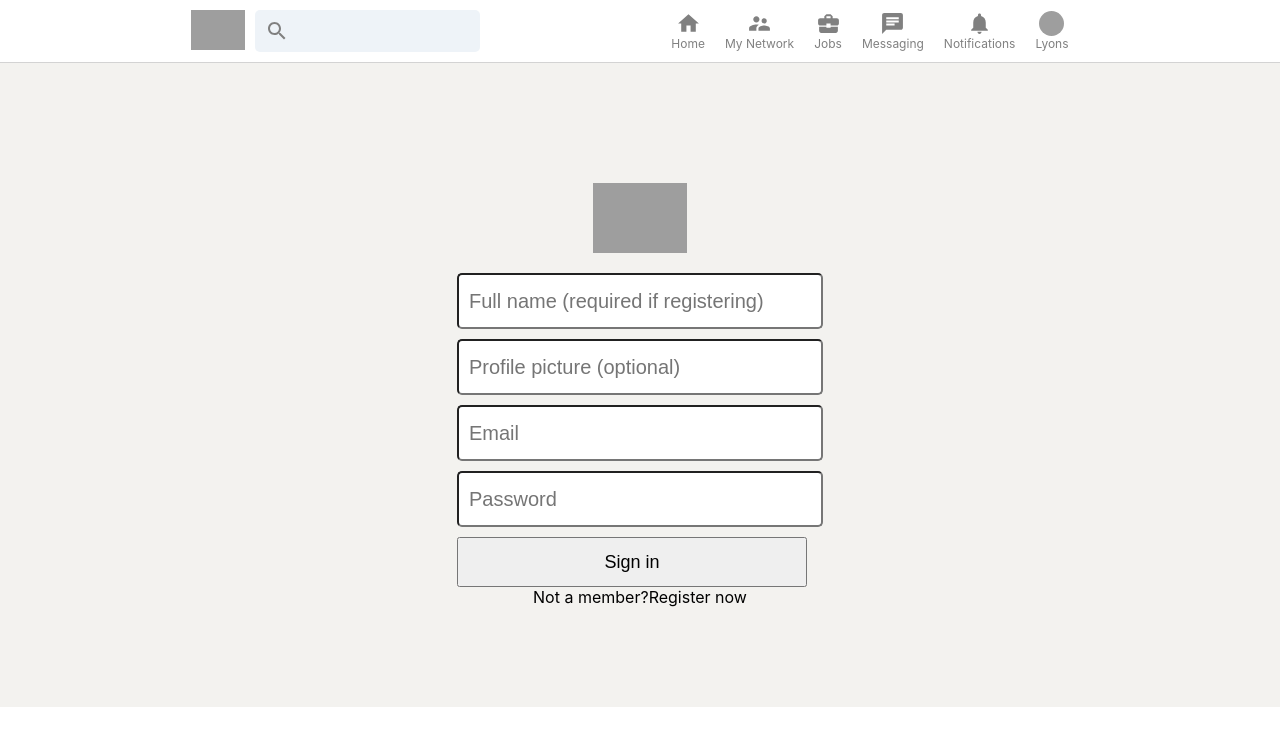
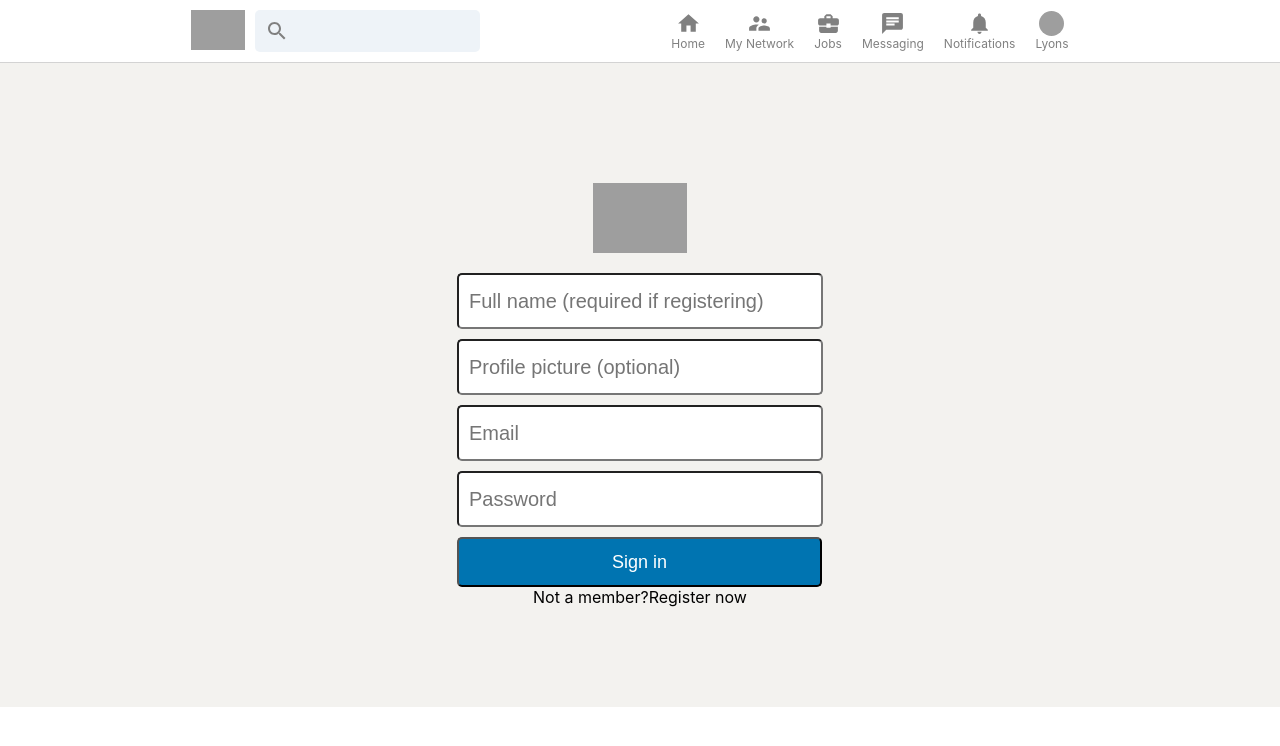
Before and after one commit to Lyonsmasawa/LinkedIn-X, a React (Create React App) app: page / in a window 1280 px wide. Shown: the top 746 px of the page. Built offline with nearby package versions, Linux system fonts and the light colour scheme; grey boxes are pictures that could not be loaded.

Commit message:
style login

```diff
--- a/src/Login.css
+++ b/src/Login.css
@@ -29,7 +29,10 @@
 }
 
 .login > form > button {
-    width: 350px;
+    width: 365px;
     height: 50px;
     font-size: large;
+    color: #fff;
+    background-color: #0074b1;
+    border-radius: 5px;
 }
```
